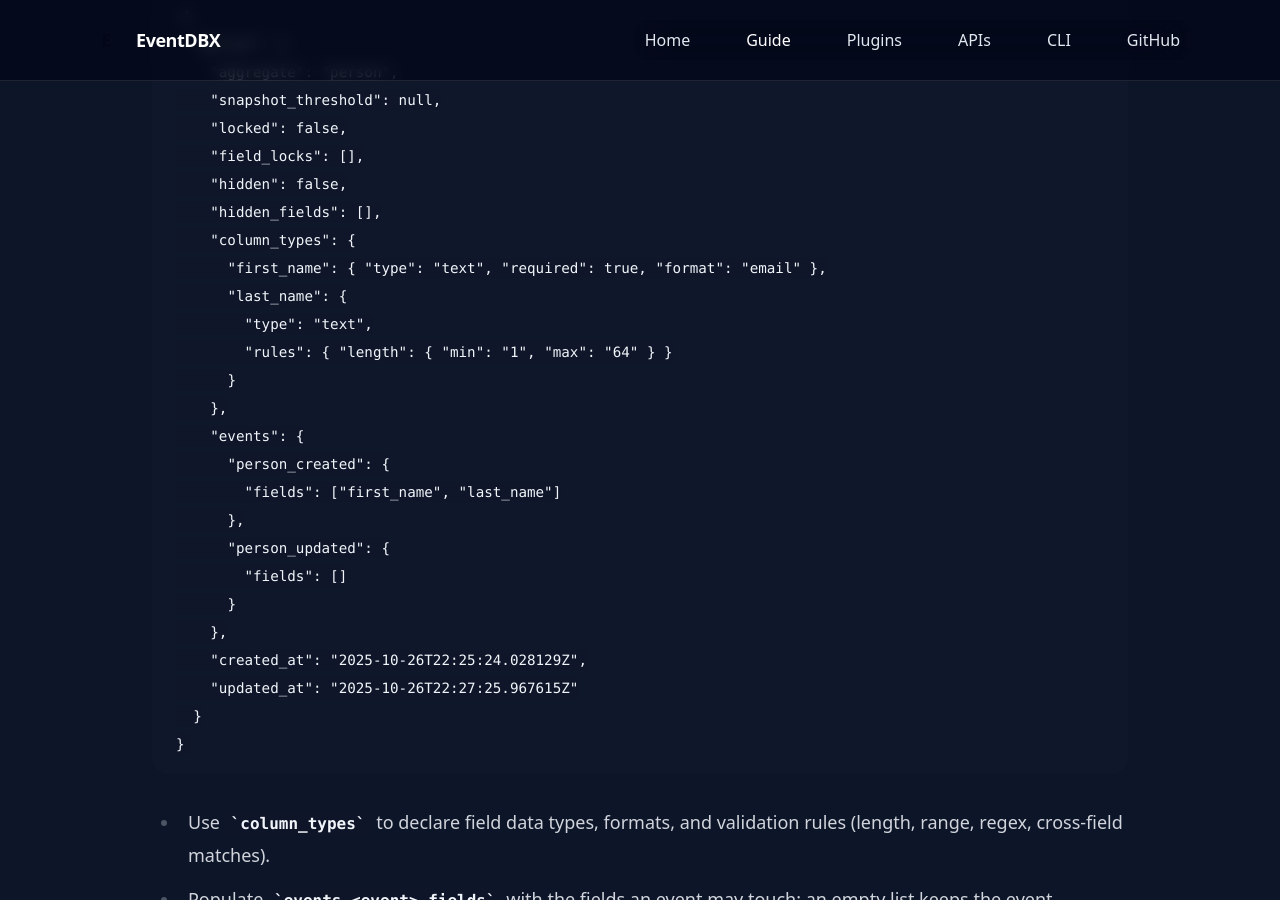
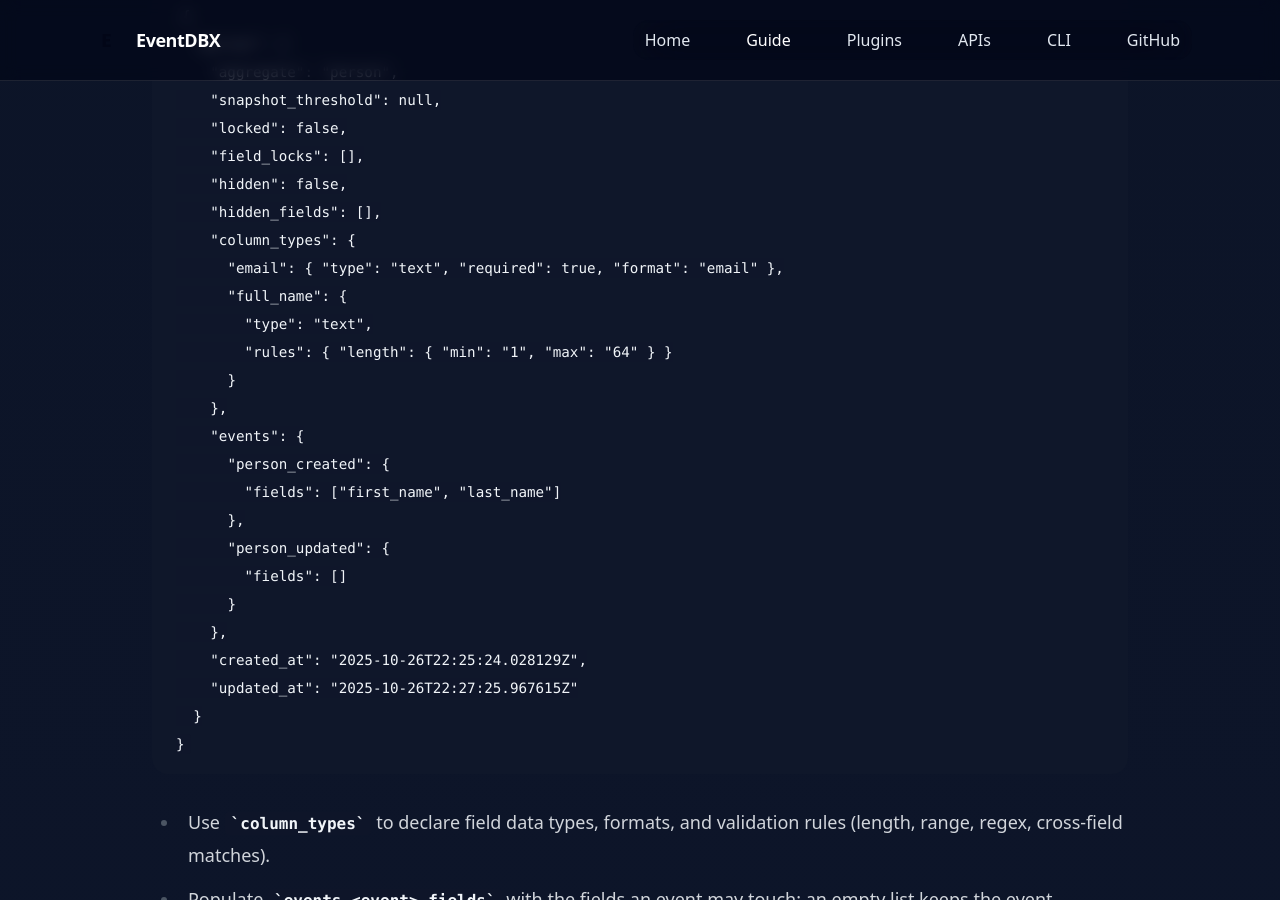
Before and after one commit to thachp/eventdbx, a Jekyll site: the page built from docs/getting-started.md, in a window 1280 px wide and 900 px high, scrolled down 2794 px. Built offline with Jekyll 4.4.1, drawn with Linux system fonts in a browser that asks for light colours; nearby versions of some CDN libraries.

Commit message:
ci: revise field types in getting-started documentation
Updated field definitions in the documentation to include 'email' and 'full_name'.

```diff
--- a/docs/getting-started.md
+++ b/docs/getting-started.md
@@ -90,8 +90,8 @@ dbx schema person
     "hidden": false,
     "hidden_fields": [],
     "column_types": {
-      "first_name": { "type": "text", "required": true, "format": "email" },
-      "last_name": {
+      "email": { "type": "text", "required": true, "format": "email" },
+      "full_name": {
         "type": "text",
         "rules": { "length": { "min": "1", "max": "64" } }
       }
```
